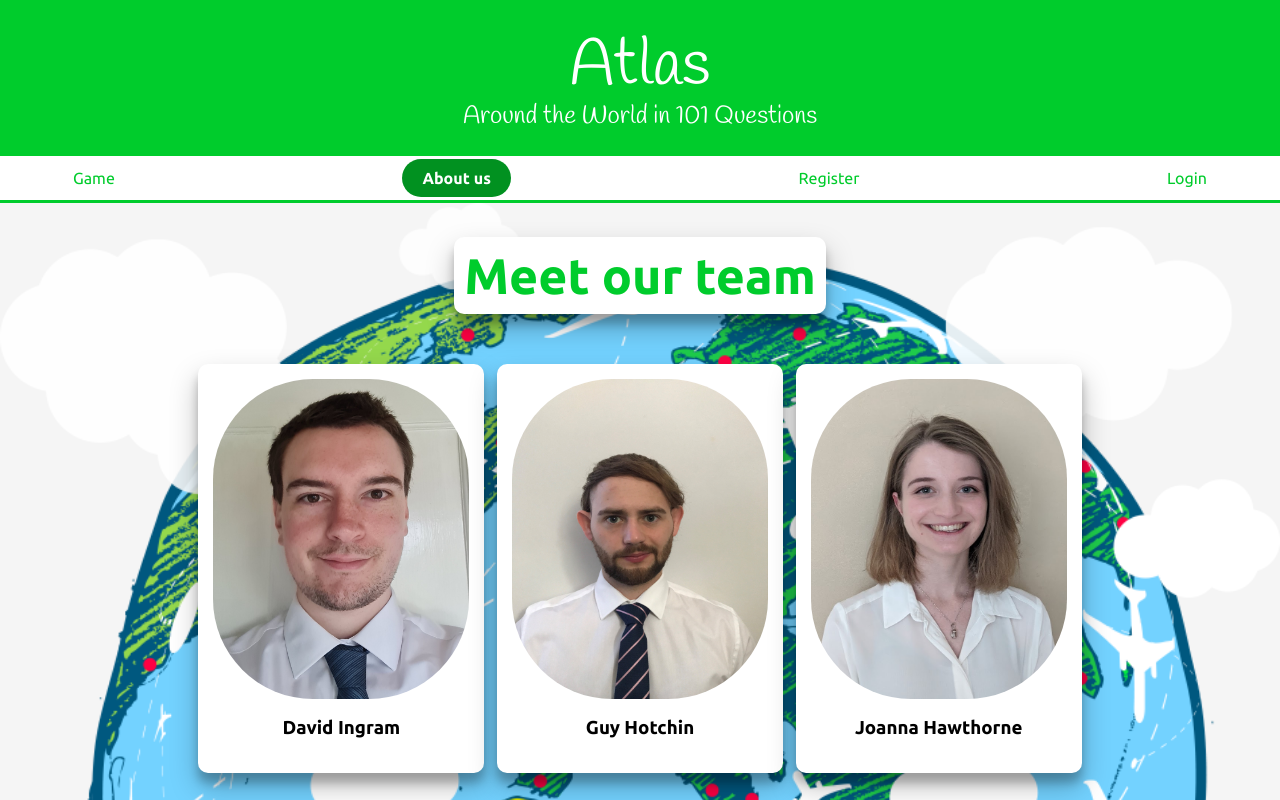
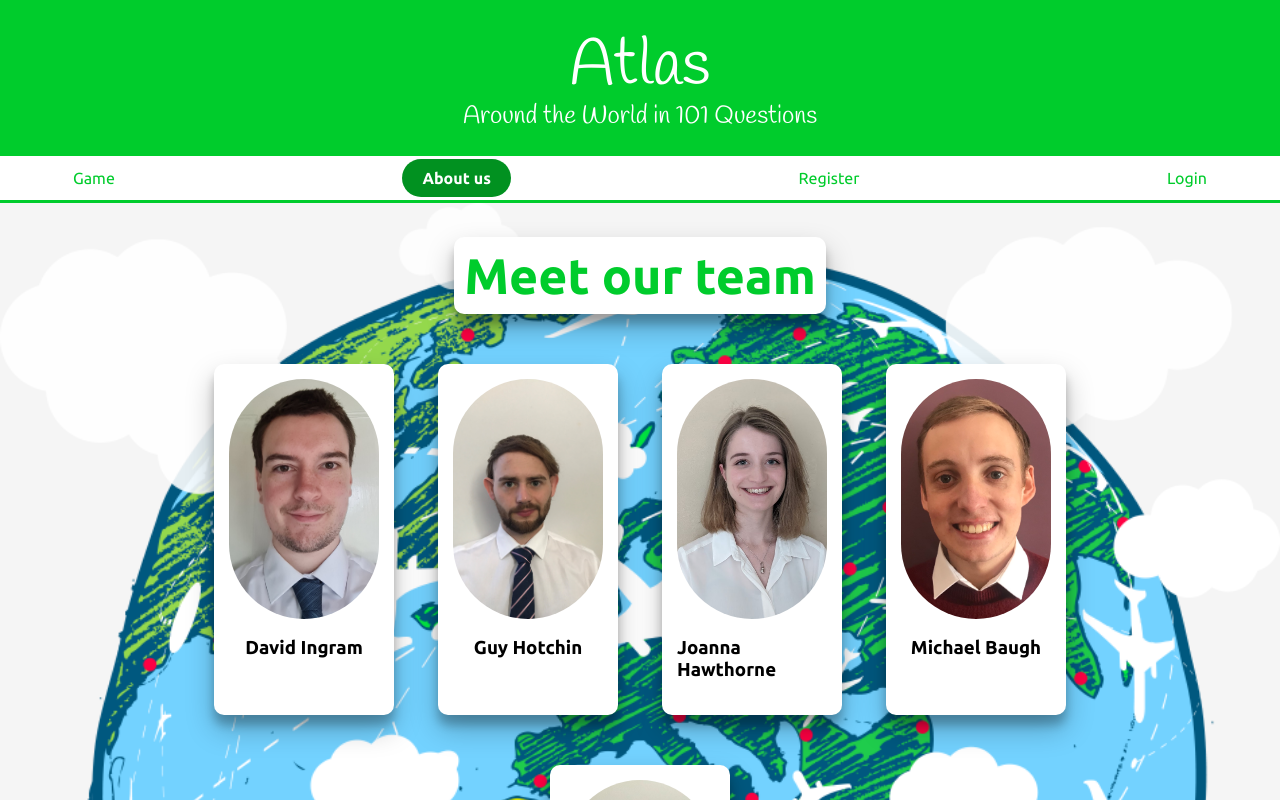
Before and after one commit to quantumomid/Atlas, a React (Create React App) app in the folder front-end/atlas-react-app/: page /aboutus in a window 1280 px wide. Shown: the top 800 px of the page. Built offline with nearby package versions, Linux system fonts and the light colour scheme; no server answers.

Commit message:
adjusted people images

```diff
--- a/front-end/atlas-react-app/src/aboutus.css
+++ b/front-end/atlas-react-app/src/aboutus.css
@@ -42,13 +42,17 @@ article{
     margin-bottom: 50px;
   	box-shadow: 0 14px 28px rgba(0,0,0,0.25),
 			0 10px 10px rgba(0,0,0,0.22);
+    width: 150px;
 }
 
 article img{
-    width: 20vw;
-    height: 40vh;
+    /* width: 20vw; */
+    width: 150px;
     cursor: pointer;
     border-radius: 100px;
+    height: 30vh;
+    background-position: center;
+    object-fit: cover;
 }
 
 .overall-member-container {
```
